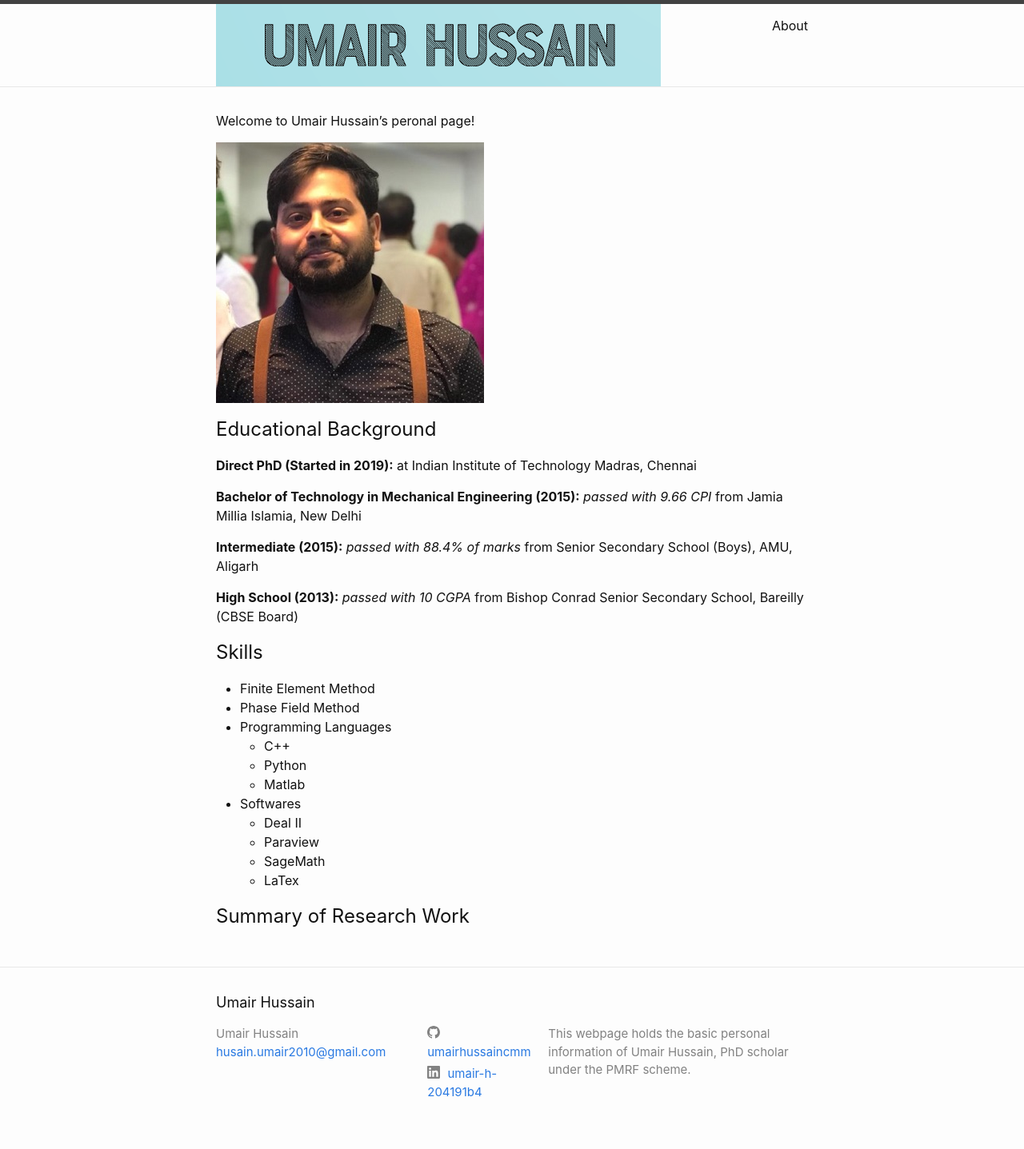
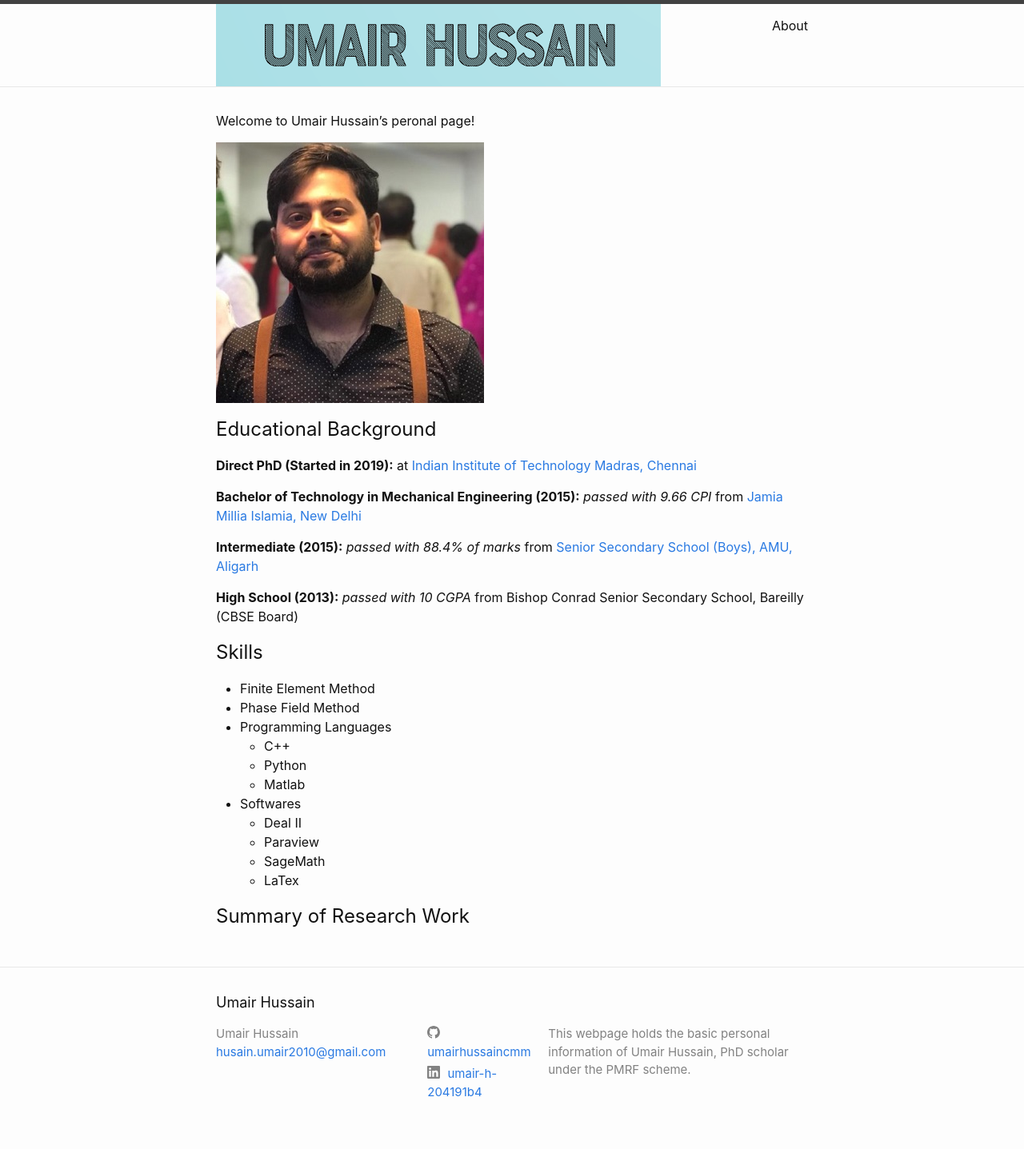
Before and after one commit to umairhussaincmm/umairhussaincmm.github.io, a Jekyll site: the page built from index.markdown, in a window 1280 px wide. Shown: the whole page at 80% size. Built offline with Jekyll 4.4.1, drawn with Linux system fonts in a browser that asks for light colours; part of the change alters nothing that is shown.

```diff
--- a/index.markdown
+++ b/index.markdown
@@ -9,11 +9,11 @@ Welcome to Umair Hussain's peronal page!
 ![Umair Hussain](/images/title-logo1.jpg)
 
 ## Educational Background
-**Direct PhD (Started in 2019):** at Indian Institute of Technology Madras, Chennai
+**Direct PhD (Started in 2019):** at [Indian Institute of Technology Madras, Chennai](https://mech.iitm.ac.in/meiitm/)
 
-**Bachelor of Technology in Mechanical Engineering (2015):** *passed with 9.66 CPI* from Jamia Millia Islamia, New Delhi
+**Bachelor of Technology in Mechanical Engineering (2015):** *passed with 9.66 CPI* from [Jamia Millia Islamia, New Delhi](https://www.jmi.ac.in/mechanical)
 
-**Intermediate (2015):** *passed with 88.4% of marks* from Senior Secondary School (Boys), AMU, Aligarh
+**Intermediate (2015):** *passed with 88.4% of marks* from [Senior Secondary School (Boys), AMU, Aligarh](https://www.amu.ac.in/schools/saiyyid-hamid-senior-secondary-school-boys/home-page)
 
 **High School (2013):** *passed with 10 CGPA* from Bishop Conrad Senior Secondary School, Bareilly (CBSE Board)
 
```
